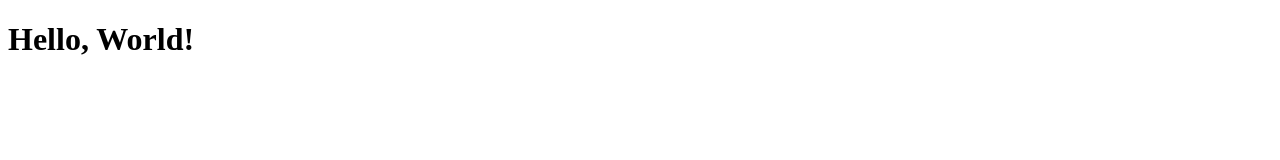
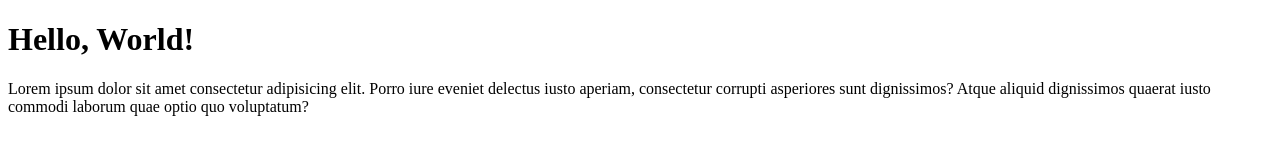
Before and after one commit to mary-brady/day-1, a plain HTML site: page index.html in a window 1280 px wide. Drawn offline with Linux system fonts and the light colour scheme.

Commit message:
test git changes

```diff
--- a/index.html
+++ b/index.html
@@ -1,13 +1,17 @@
 <!DOCTYPE html>
 <html lang="en">
+
 <head>
     <meta charset="UTF-8">
     <meta name="viewport" content="width=device-width, initial-scale=1.0">
     <meta http-equiv="X-UA-Compatible" content="ie=edge">
     <title>Document</title>
 </head>
+
 <body>
-   <h1>Hello, World!</h1>
+    <h1>Hello, World!</h1>
+    <p>Lorem ipsum dolor sit amet consectetur adipisicing elit. Porro iure eveniet delectus iusto aperiam, consectetur corrupti
+        asperiores sunt dignissimos? Atque aliquid dignissimos quaerat iusto commodi laborum quae optio quo voluptatum?</p>
+</body>
 
-</body>
 </html>
```
